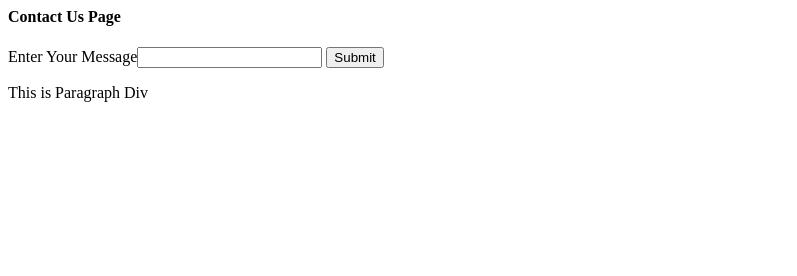
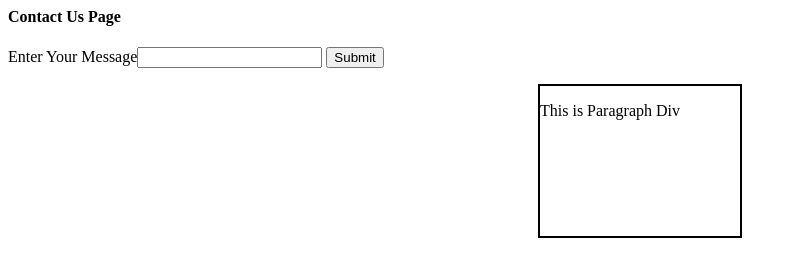
Before and after one commit to arunac97/arunform.com, a plain HTML site: page contact.html in a window 1280 px wide. Shown: the whole page, without its empty margins (0-797 px from the left). Drawn offline with Linux system fonts and the light colour scheme.

Commit message:
Update contact.html

```diff
--- a/contact.html
+++ b/contact.html
@@ -8,7 +8,7 @@
   Enter Your Message<input type="text">
   <input type="submit">
   </form>
-  <div id="para-div" style="width : 200; height : 150; border : 2px; solid black;">
+  <div id="para-div" style="margin-left : auto;margin-right:auto; width : 200; height : 150; border : 2px solid black;">
     <p>This is Paragraph Div</p>
   </div>
 </body>
```
